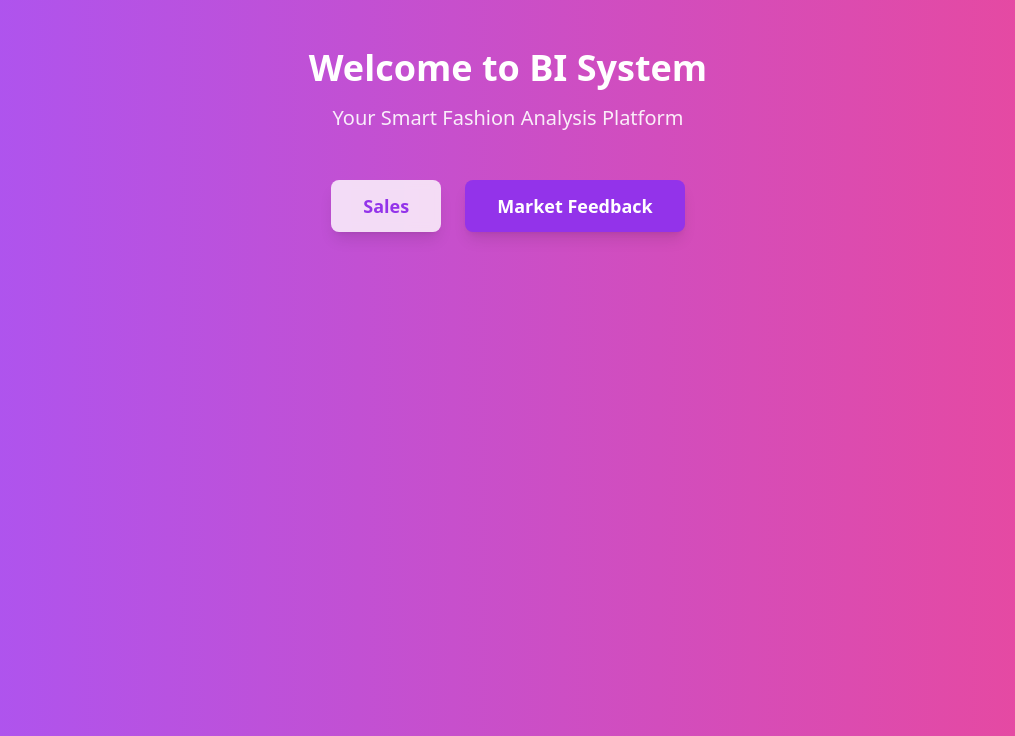
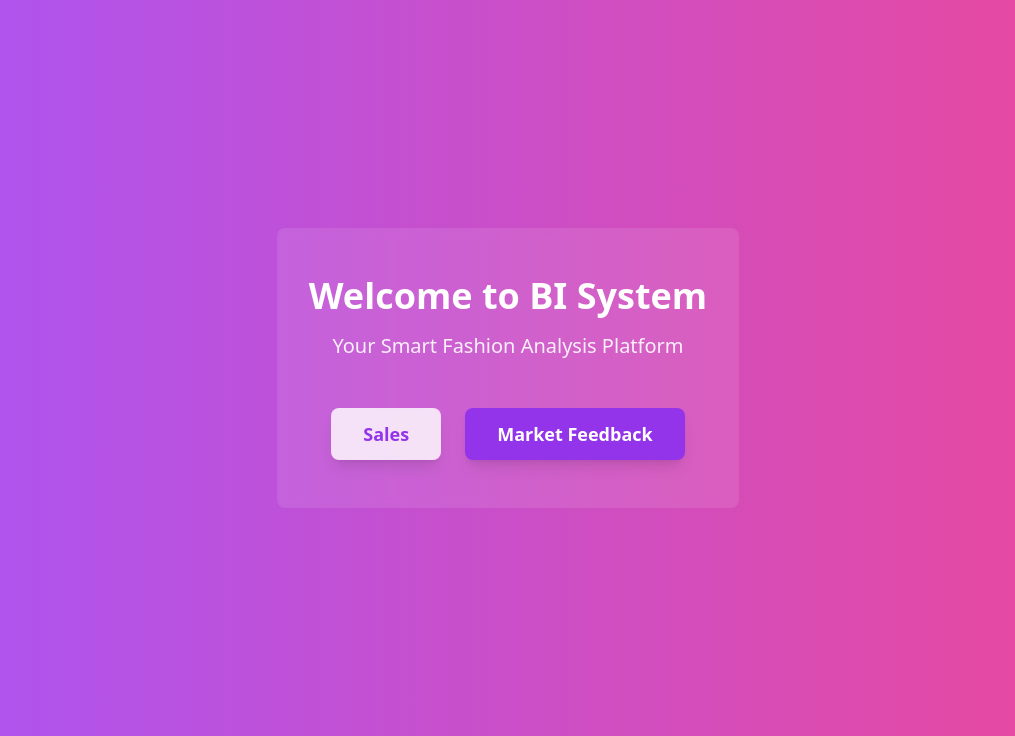
Before and after one commit to miaoyinnu/BI, a Flask app: page / in a window 1280 px wide. Shown: the part 64-800 px from the top of the page, without its empty margins (132-1147 px from the left). Run offline with Flask 2, Linux system fonts and the light colour scheme; some libraries are stand-ins or nearby versions.

Commit message:
主页居中

```diff
--- a/templates/index.html
+++ b/templates/index.html
@@ -23,16 +23,15 @@
         </div>
     </nav>
 
-    <!-- 主要内容区域 -->
-    <div class="container mx-auto px-4 py-12">
+    <!-- 主要内容区域 - 垂直和水平居中 -->
+    <div class="flex items-center justify-center min-h-[calc(100vh-4rem)]">
+        <div class="text-center px-8 py-12 bg-white/10 backdrop-blur-sm rounded-lg">
             <!-- 欢迎文本 -->
-        <div class="text-center mb-12">
             <h1 class="text-4xl font-bold text-white mb-4">Welcome to BI System</h1>
-            <p class="text-xl text-white/90">Your Smart Fashion Analysis Platform</p>
-        </div>
+            <p class="text-xl text-white/90 mb-12">Your Smart Fashion Analysis Platform</p>
 
             <!-- 按钮区域 -->
-        <div class="flex justify-center gap-6 mt-12">
+            <div class="flex justify-center gap-6">
                 <a href="/login"
                    class="bg-white/80 backdrop-blur-sm hover:bg-white/90 text-purple-600 font-bold py-3 px-8 rounded-lg text-lg transition duration-300 shadow-lg">
                     Sales
@@ -43,5 +42,6 @@
                 </a>
             </div>
         </div>
+    </div>
 </body>
 </html>
```
Lines whose indentation alone changed are shown as unchanged.
